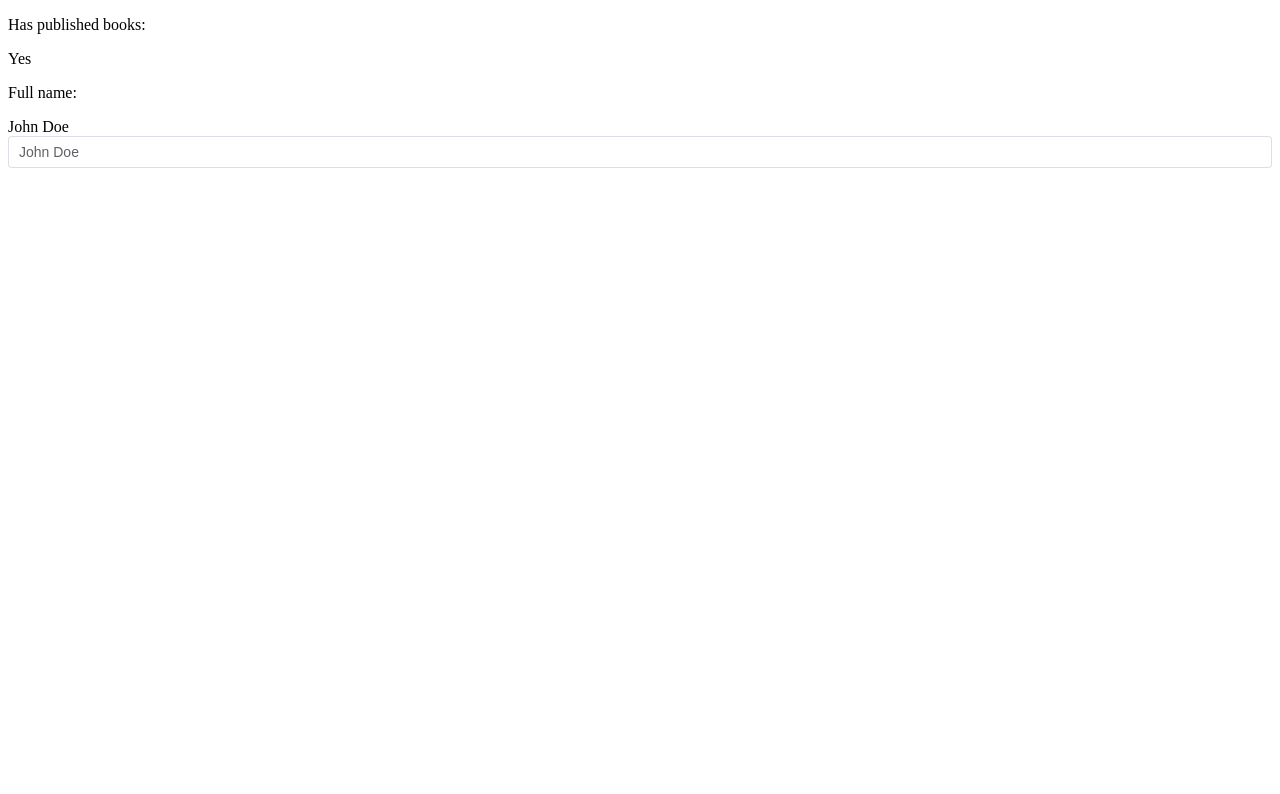
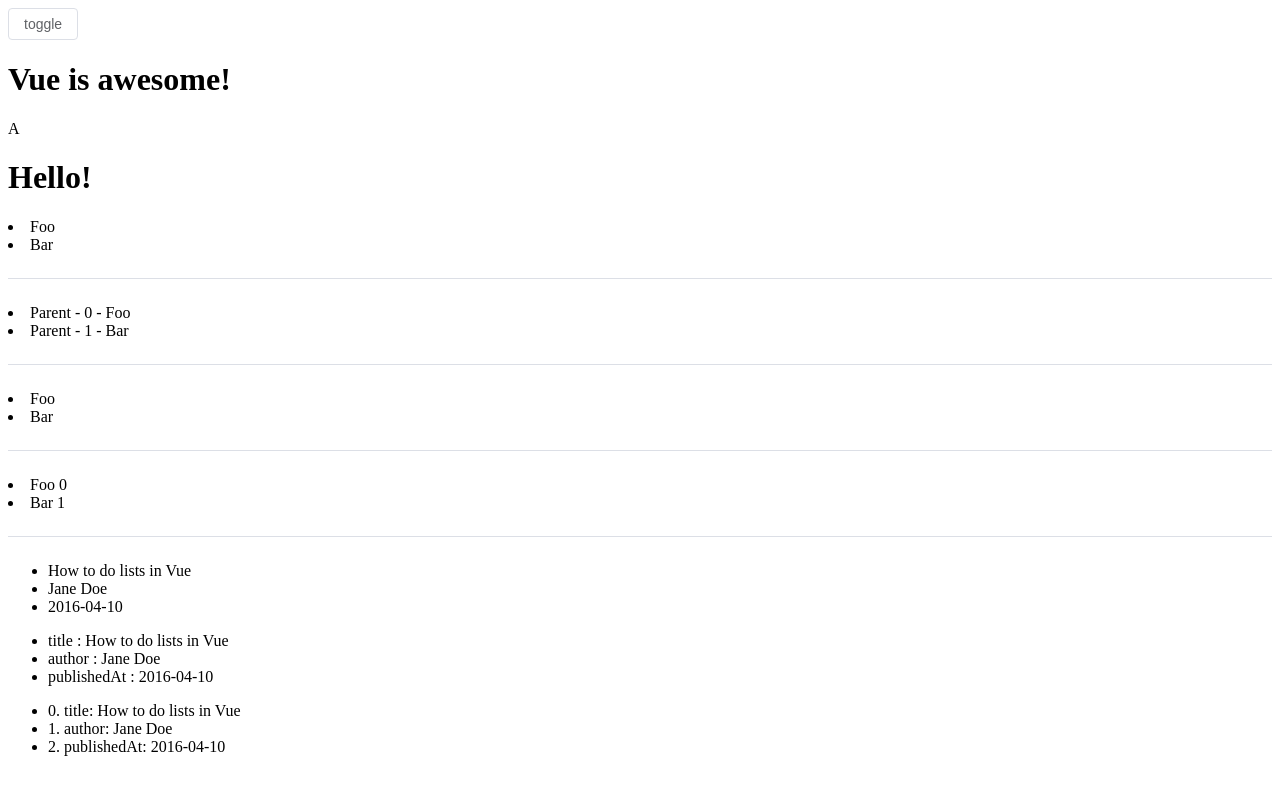
Before and after one commit to xuuuuan/vue-study, a Vue app: page / in a window 1280 px wide. Shown: the top 794 px of the page. Built offline with nearby package versions, Linux system fonts and the light colour scheme.

Commit message:
add: 条件渲染v-if、列表渲染v-for

```diff
--- a/src/App.vue
+++ b/src/App.vue
@@ -1,7 +1,7 @@
 <script setup lang="ts">
-import Chapter02 from '@/chapters/basic/Chapter02.vue';
+import ChapterDemo from '@/chapters/basic/Chapter03.vue';
 </script>
 
 <template>
-  <Chapter02 />
+  <ChapterDemo />
 </template>
--- /dev/null
+++ b/src/chapters/basic/Chapter03.vue
@@ -0,0 +1,79 @@
+<!--条件渲染v-if、列表渲染v-for-->
+<script setup lang="ts">
+import { reactive, ref } from 'vue';
+
+const flag = ref(true);
+const type = ref('A');
+
+const parentMessage = ref('Parent');
+const items = ref([{ message: 'Foo' }, { message: 'Bar' }]);
+
+const myObject = reactive({
+  title: 'How to do lists in Vue',
+  author: 'Jane Doe',
+  publishedAt: '2016-04-10',
+});
+</script>
+
+<template>
+  <!--条件渲染-->
+  <el-button @click="flag = !flag">toggle</el-button>
+  <h1 v-if="flag">Vue is awesome!</h1>
+  <h1 v-else>Oh no 😢</h1>
+
+  <div v-if="type === 'A'">A</div>
+  <div v-else-if="type === 'B'">B</div>
+  <div v-else-if="type === 'C'">C</div>
+  <div v-else>Not A/B/C</div>
+
+  <h1 v-show="flag">Hello!</h1>
+  <!--v-if 和 v-show的区别-->
+  <!--https://cn.vuejs.org/guide/essentials/conditional.html#v-if-vs-v-show-->
+
+  <!--列表渲染-->
+  <!--基本使用-->
+  <li v-for="item in items">
+    {{ item.message }}
+  </li>
+  <el-divider />
+  <!--第二个参数表示当前项的位置索引-->
+  <li v-for="(item, index) in items">
+    {{ parentMessage }} - {{ index }} - {{ item.message }}
+  </li>
+  <!--解构-->
+  <el-divider />
+  <li v-for="{ message } in items">
+    {{ message }}
+  </li>
+  <el-divider />
+  <!-- 有 index 索引时 -->
+  <li v-for="({ message }, index) in items">{{ message }} {{ index }}</li>
+  <el-divider />
+
+  <!--v-for和对象-->
+  <ul>
+    <li v-for="value in myObject">
+      {{ value }}
+    </li>
+  </ul>
+  <!--可以通过提供第二个参数表示属性名 (例如 key)-->
+  <ul>
+    <li v-for="(value, key) in myObject">{{ key }} : {{ value }}</li>
+  </ul>
+  <!--第三个参数表示索引-->
+  <ul>
+    <li v-for="(value, key, index) in myObject">
+      {{ index }}. {{ key }}: {{ value }}
+    </li>
+  </ul>
+
+  <!--组件中使用v-for:https://cn.vuejs.org/guide/essentials/list.html#v-for-with-a-component-->
+</template>
+
+<!--
+v-if可以加到template上
+<template v-if="flag">
+  <h1>Title</h1>
+  <p>Paragraph 1</p>
+  <p>Paragraph 2</p>
+</template>-->
```
